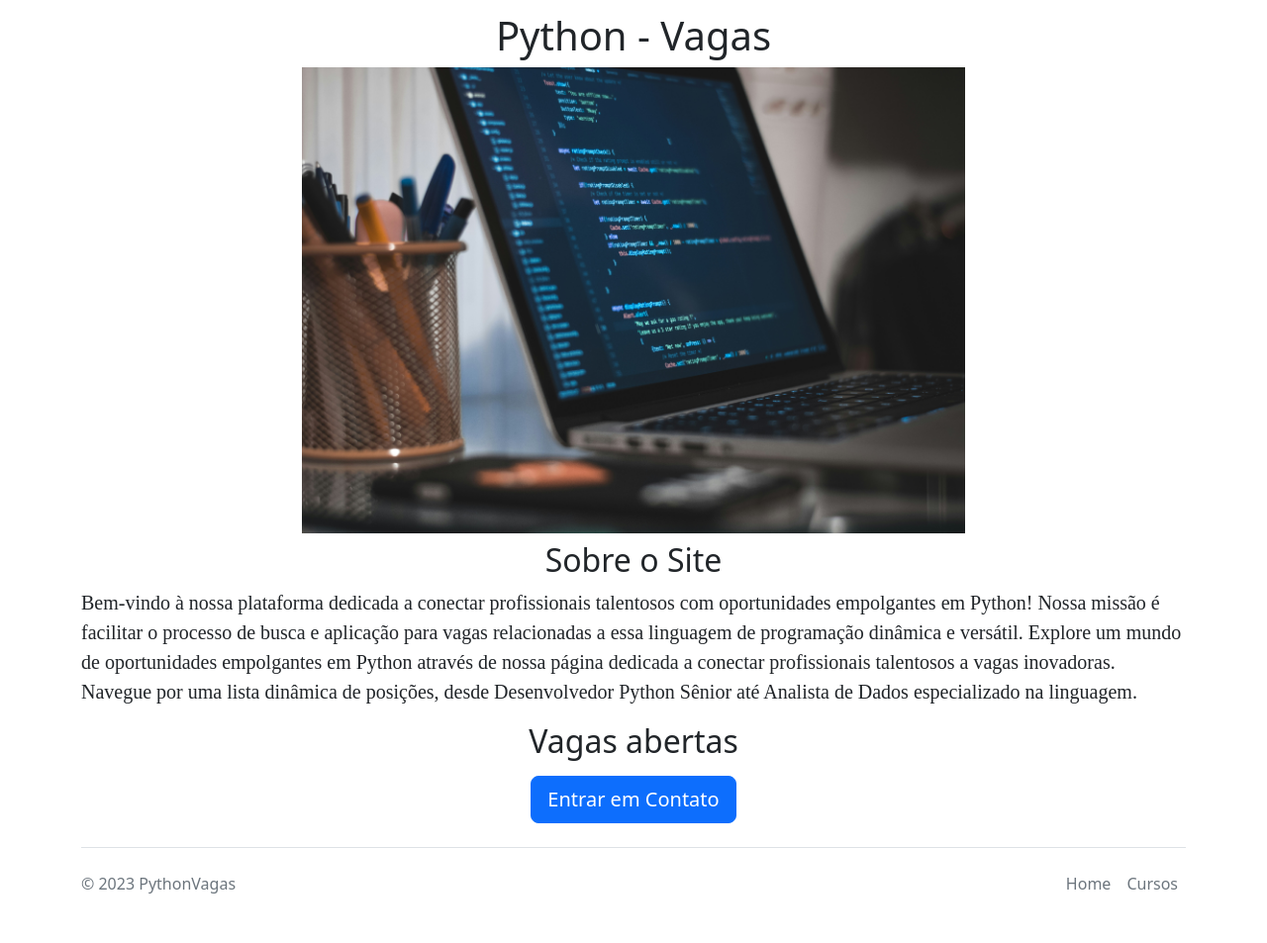
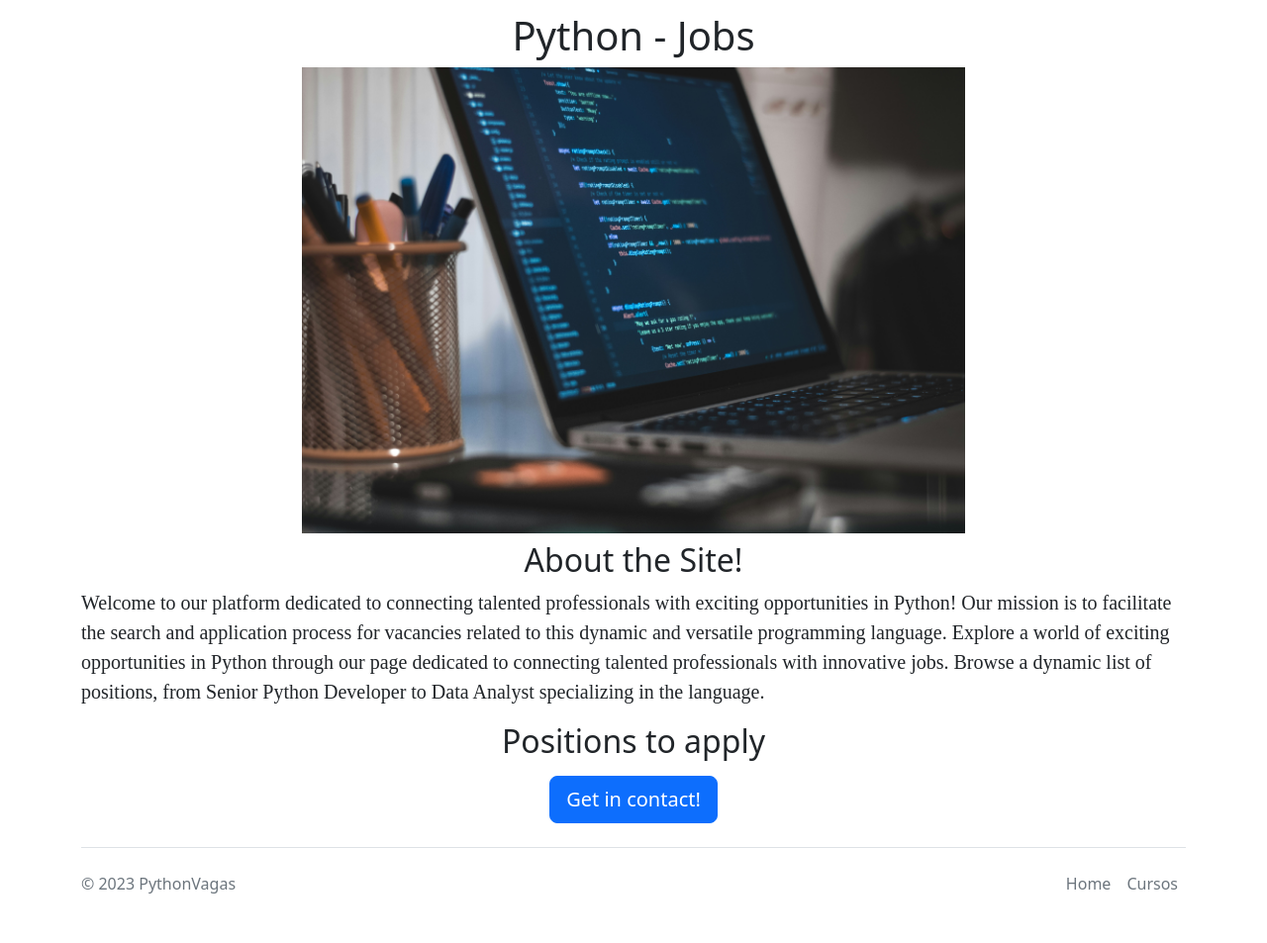
Before and after one commit to FilipeGDPC/Python-carreirasV2, a Flask app: template templates/home.html in a window 1280 px wide. Shown: the part 56-1009 px from the top of the page at 99% size. Run offline with Flask 3, Linux system fonts and the light colour scheme; the template is opened without the code that fills it, so the values that code supplies are empty.

Commit message:
switch port to eng language

```diff
--- a/database.py
+++ b/database.py
@@ -1,6 +1,6 @@
 from sqlalchemy import create_engine, text
 
-string_conexao = "mysql+pymysql://xqftj4cfhldtamtybhj5:pscale_pw_z9YICD2BRR5t5gbbyvRHgPkp949uvSrT6Waiyu2nlPb@aws.connect.psdb.cloud/carreiras-python?charset=utf8mb4"
+string_conexao = "mysql+pymysql://dk1237r0wncsx31wpejq:pscale_pw_1XDJi9TCPQxf0tg6bSjM4hPFQUoH0GRf0EIDfuZFJjw@aws.connect.psdb.cloud/carreiras-python?charset=utf8mb4"
 engine = create_engine(string_conexao,
                        connect_args={"ssl": {
                            "ssl_ca": "/etc/ssl/cert.pem"
--- a/templates/home.html
+++ b/templates/home.html
@@ -4,27 +4,27 @@
     <meta charset="utf-8">
     <meta http-equiv="X-UA-Compatible" content="IE=Edge">
     <meta name="viewport" content="width=device-width, initial-scale=1.0">
-    <title>Python - Vagas</title>
+    <title>Python - Roles</title>
     <link rel="stylesheet" href="https://cdn.jsdelivr.net/npm/bootstrap@5.2.3/dist/css/bootstrap.min.css" integrity="sha384-rbsA2VBKQhggwzxH7pPCaAqO46MgnOM80zW1RWuH61DGLwZJEdK2Kadq2F9CUG65" crossorigin="anonymous">
   </head>
   <body>
     {% include 'includes/navbar.html' %}
     <div class="container">
-       <h1 class="text-center mt-2 mb-2">Python - Vagas</h1>
+       <h1 class="text-center mt-2 mb-2">Python - Jobs</h1>
     <img class="img-fluid mx-auto" src="{{url_for('static', filename='carreira.jpg')}}" style="display: block; margin: 0 auto; max-width: 60%;"/>
-    <h2 class="text-center mt-2">Sobre o Site</h2>
+    <h2 class="text-center mt-2">About the Site!</h2>
     <p class="lead" style="font-family: 'Poppins'">
-      Bem-vindo à nossa plataforma dedicada a conectar profissionais talentosos com oportunidades empolgantes em Python! Nossa missão é facilitar o processo de busca e aplicação para vagas relacionadas a essa linguagem de programação dinâmica e versátil.
-      Explore um mundo de oportunidades empolgantes em Python através de nossa página dedicada a conectar profissionais talentosos a vagas inovadoras. Navegue por uma lista dinâmica de posições, desde Desenvolvedor Python Sênior até Analista de Dados especializado na linguagem.
+      Welcome to our platform dedicated to connecting talented professionals with exciting opportunities in Python! Our mission is to facilitate the search and application process for vacancies related to this dynamic and versatile programming language.
+       Explore a world of exciting opportunities in Python through our page dedicated to connecting talented professionals with innovative jobs. Browse a dynamic list of positions, from Senior Python Developer to Data Analyst specializing in the language.
     </p>
-    <h2 class="text-center">Vagas abertas</h2>
+    <h2 class="text-center">Positions to apply</h2>
     <p>
       {% for vaga in vagas %}
         {% include 'includes/vagas_item.html' %}
       {% endfor %}
     </p>
     <div class="text-center">
-      <a href="mailto:someone@yoursite.com" class="btn btn-primary btn-lg">Entrar em Contato</a>
+      <a href="mailto:someone@yoursite.com" class="btn btn-primary btn-lg">Get in contact!</a>
     </div>
     </div>
     {% include 'includes/footer.html' %}
```
